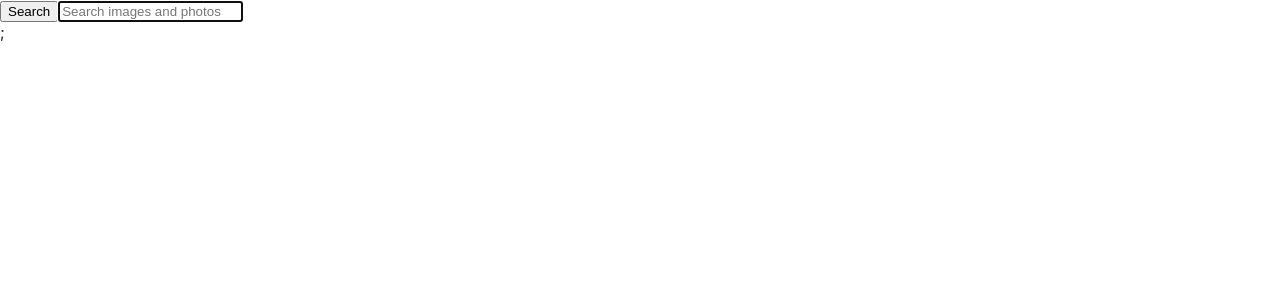
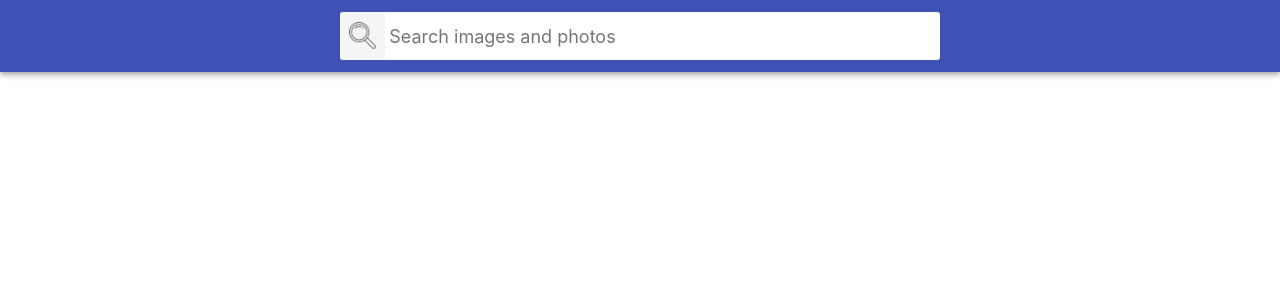
Before and after one commit to YaroslavKnysh/goit-react-hw-03-image-finder, a React (Create React App) app: page / in a window 1280 px wide. Shown: the top 300 px of the page. Built offline with nearby package versions, Linux system fonts and the light colour scheme.

Commit message:
Компоненты вынес, без пропсов

```diff
--- a/src/App.js
+++ b/src/App.js
@@ -3,12 +3,10 @@ import './component/style.css';
 import axios from 'axios';
 import 'react-loader-spinner/dist/loader/css/react-spinner-loader.css';
 import Loader from 'react-loader-spinner';
-// import Searchbar from './component/Searchbar'
-// import ImageGallery from './component/ImageGallery'
-// import ImageGalleryItem from './component/ImageGalleryItem'
-// import Loader from './component/Loader'
-// import Button from './component/Button'
-// import Modal from './component/Modal'
+// import Searchbar from './component/Searchbar';
+// import ImageGallery from './component/ImageGallery';
+// import Button from './component/Button';
+// import Modal from './component/Modal';
 
 class App extends Component {
   constructor() {
@@ -25,11 +23,29 @@ class App extends Component {
     this.handleChange = this.handleChange.bind(this);
     this.nextPage = this.nextPage.bind(this);
     this.openFullSize = this.openFullSize.bind(this);
+    this.handleKeyDown = this.handleKeyDown.bind(this);
+    this.handleBackdropClick = this.handleBackdropClick.bind(this);
+  }
+  componentDidMount() {
+    window.addEventListener('keydown', this.handleKeyDown);
+  }
+  componentWillUnmount() {
+    window.removeEventListener('keydown', this.handleKeyDown);
   }
 
+  handleKeyDown(e) {
+    if (e.code === 'Escape') {
+      this.setState({ modalOpen: false });
+    }
+  }
+  handleBackdropClick(e) {
+    if (e.currentTarget === e.target) {
+      this.setState({ modalOpen: false });
+    }
+  }
   fetchImages() {
     this.setState({ isLoading: true });
-
+    setTimeout(() => {
       axios
         .get(
           `https://pixabay.com/api/?q=${this.state.searchQuery}&page=${this.state.pageNumber}&key=23926259-20170b2e8904d12034176c2be&image_type=photo&orientation=horizontal&per_page=12`,
@@ -40,6 +56,7 @@ class App extends Component {
           }),
         )
         .finally(() => this.setState({ isLoading: false }));
+    }, 1500);
   }
   handleChange(e) {
     this.setState({ searchQuery: e.target.value });
@@ -55,6 +72,7 @@ class App extends Component {
   render() {
     return (
       <div>
+        {/* <Searchbar /> */}
         <header className="searchbar">
           <form
             className="form"
@@ -65,12 +83,12 @@ class App extends Component {
               );
             }}
           >
-            <button type="submit" className="button">
+            <button type="submit" className="search-button">
               <span className="button-label">Search</span>
             </button>
 
             <input
-              className="input"
+              className="search-input"
               type="text"
               autoComplete="off"
               autoFocus
@@ -79,25 +97,31 @@ class App extends Component {
             />
           </form>
         </header>
+        {this.state.isLoading && (
           <Loader
+            className="loader"
             type="Puff"
             color="#00BFFF"
-          height={100}
-          width={100}
+            height={300}
+            width={300}
             timeout={3000} //3 secs
           />
-        ;
+        )}
+        {/* <ImageGallery /> */}
         <ul className="gallery">
           {this.state.images.map(image => (
             <li className="gallery-item" key={image.id}>
               <img
+                className="image"
                 src={image.webformatURL}
                 onClick={e => this.openFullSize(image.largeImageURL)}
                 alt=""
               />
             </li>
           ))}
-
+        </ul>
+        {/* <Button /> */}
+        <div className="loadButton-container">
           {this.state.images.length > 0 && (
             <button
               type="button"
@@ -107,9 +131,10 @@ class App extends Component {
               Load more
             </button>
           )}
-        </ul>
+        </div>
+        {/* <Modal /> */}
         {this.state.modalOpen === true && (
-          <div className="overlay">
+          <div className="overlay" onClick={this.handleBackdropClick}>
             <div className="modal">
               <img src={this.state.largeImage} alt="" />
             </div>
--- a/src/component/Button.jsx
+++ b/src/component/Button.jsx
@@ -7,7 +7,7 @@ class Button extends Component {
   }
   render() {
     return (
-      <div>
+      <div className="loadButton-container">
         {this.state.images.length > 0 && (
           <button type="button" className="loadButton" onClick={this.nextPage}>
             Load more
--- a/src/component/style.css
+++ b/src/component/style.css
@@ -39,7 +39,7 @@ img {
 /*
  * Стили компонента Searchbar
  */
-.Searchbar {
+.searchbar {
   top: 0;
   left: 0;
   position: sticky;
@@ -52,6 +52,7 @@ img {
   padding-left: 24px;
   padding-top: 12px;
   padding-bottom: 12px;
+  margin-bottom: 10px;
   color: #fff;
   background-color: #3f51b5;
   box-shadow: 0px 2px 4px -1px rgba(0, 0, 0, 0.2),
@@ -61,7 +62,7 @@ img {
 /*
  * Стили компонента SearchForm
  */
-.SearchForm {
+.form {
   display: flex;
   align-items: center;
   width: 100%;
@@ -71,13 +72,13 @@ img {
   overflow: hidden;
 }
 
-.SearchForm-button {
+.search-button {
   display: inline-block;
   width: 48px;
   height: 48px;
   border: 0;
-  background-image: url('https://image.flaticon.com/icons/svg/149/149852.svg');
-  background-size: 40%;
+  background-image: url('../image/premium-icon-search-3495620.png');
+  background-size: 60%;
   background-repeat: no-repeat;
   background-position: center;
   opacity: 0.6;
@@ -86,11 +87,11 @@ img {
   outline: none;
 }
 
-.SearchForm-button:hover {
+.search-button:hover {
   opacity: 1;
 }
 
-.SearchForm-button-label {
+.button-label {
   position: absolute;
   width: 1px;
   height: 1px;
@@ -102,7 +103,7 @@ img {
   border: 0;
 }
 
-.SearchForm-input {
+.search-input {
   display: inline-block;
   width: 100%;
   font: inherit;
@@ -113,7 +114,7 @@ img {
   padding-right: 4px;
 }
 
-.SearchForm-input::placeholder {
+.search-input::placeholder {
   font: inherit;
   font-size: 18px;
 }
@@ -121,7 +122,7 @@ img {
 /*
  * Стили компонента ImageGallery
  */
-.ImageGallery {
+.gallery {
   display: grid;
   max-width: calc(100vw - 48px);
   grid-template-columns: repeat(auto-fill, minmax(320px, 1fr));
@@ -137,20 +138,20 @@ img {
 /*
  * Стили компонента ImageGalleryItem
  */
-.ImageGalleryItem {
+.gallery-item {
   border-radius: 2px;
   box-shadow: 0px 1px 3px 0px rgba(0, 0, 0, 0.2),
     0px 1px 1px 0px rgba(0, 0, 0, 0.14), 0px 2px 1px -1px rgba(0, 0, 0, 0.12);
 }
 
-.ImageGalleryItem-image {
+.image {
   width: 100%;
   height: 260px;
   object-fit: cover;
   transition: transform 250ms cubic-bezier(0.4, 0, 0.2, 1);
 }
 
-.ImageGalleryItem-image:hover {
+.image:hover {
   transform: scale(1.03);
   cursor: zoom-in;
 }
@@ -180,7 +181,13 @@ img {
 /*
 * Стили компонента Buton (Load more)
 */
-.Button {
+.loadButton-container {
+  display: flex;
+  justify-content: center;
+  margin-top: 15px;
+  margin-bottom: 15px;
+}
+.loadButton {
   padding: 8px 16px;
   border-radius: 2px;
   background-color: #3f51b5;
@@ -201,7 +208,13 @@ img {
     0px 2px 2px 0px rgba(0, 0, 0, 0.14), 0px 1px 5px 0px rgba(0, 0, 0, 0.12);
 }
 
-.Button:hover,
-.Button:focus {
+.loadButton:hover,
+.loadButton:focus {
   background-color: #303f9f;
 }
+
+.loader {
+  display: flex;
+  justify-content: center;
+  margin-top: 50px;
+}
```
Also changed, not shown: src/component/ImageGallery.jsx (+10 -1 lines), src/component/ImageGalleryItem.jsx (+5 -11 lines), src/component/Modal.jsx (+19 -2 lines), src/image/premium-icon-search-3495620.png (added), 1 other file (tests, documents, lock files or other folders). Lines whose indentation alone changed are shown as unchanged.
